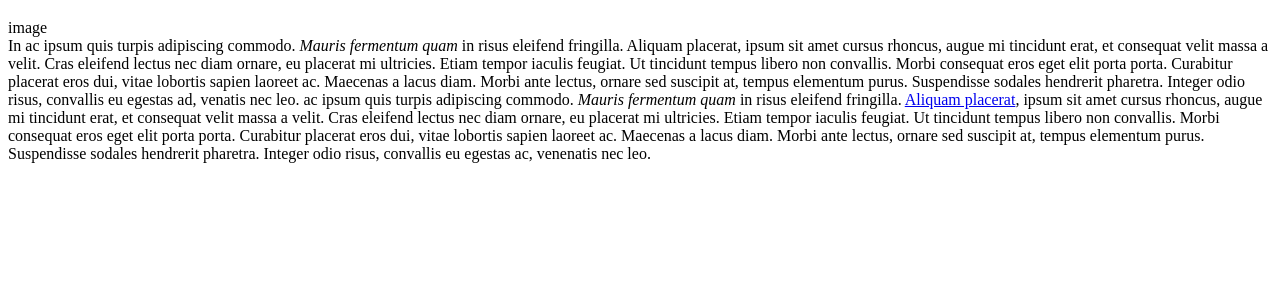
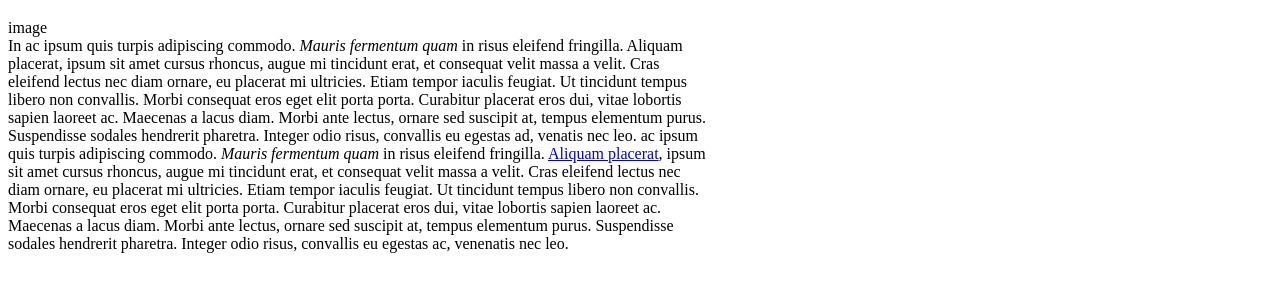
Before and after one commit to wallnutmonkeys/intro_to_html_and_css, a plain HTML site: page portfolio/index.html in a window 1280 px wide. Shown: the part 61-352 px from the top of the page. Drawn offline with Linux system fonts and the light colour scheme.

Commit message:
add description style

```diff
--- a/portfolio/styles.css
+++ b/portfolio/styles.css
@@ -1,3 +1,14 @@
 .screenshot {
     max-width: 460px;
 }
+
+.description {
+    max-width: 705px;
+}
+
+* {
+    -webkit-box-sizing: border-box;
+    -moz-box-sizing: border-box;
+    -ms-box-sizing: border-box;
+    box-sizing: border-box
+}
```
